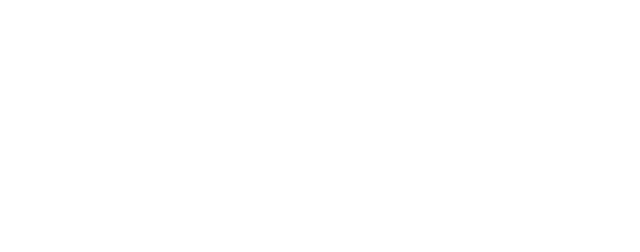
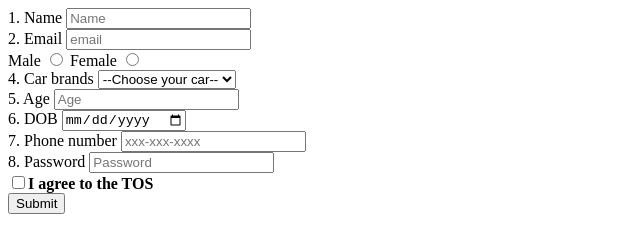
Before and after one commit to acciojob/signup-form-car-somiyaratna, a website: page main.html in a window 1280 px wide. Shown: the whole page, without its empty margins (0-640 px from the left). Drawn offline with Linux system fonts and the light colour scheme.

Commit message:
created a submission

```diff
--- a/main.html
+++ b/main.html
@@ -1,16 +1,63 @@
 <!DOCTYPE html>
 
 <html>
+  <head>
+    <link rel="stylesheet" href="styles.css" />
+  </head>
 
-<head>
-	<link rel="stylesheet" href="styles.css">
-</head>
-
-<body>
-	<!-- the entire body must be written by student -->
-    <script type="text/javascript" src="./script.js">
-</script>
-
-</body>
-
+  <body>
+    <!-- the entire body must be written by student -->
+    <form action="" method="get">
+      <div>
+        <label for="name">1. Name</label>
+        <input type="text" id="name" placeholder="Name" required />
+      </div>
+      <div>
+        <label for="email">2. Email</label>
+        <input type="email" id="email" placeholder="email" required />
+      </div>
+      <div>
+        <label for="genderM">Male</label>
+        <input type="radio" id="gender" name="gender" required />
+        <label for="genderF">Female</label>
+        <input type="radio" id="gender" name="gender" required />
+      </div>
+      <div>
+        <label for="cars">4. Car brands</label>
+        <select name="cars" id="cars" required>
+          <option value="" disabled selected>--Choose your car--</option>
+          <option>BMW</option>
+          <option>Audi</option>
+          <option>Mercedez</option>
+        </select>
+      </div>
+      <div>
+        <label for="age">5. Age</label>
+        <input type="number" id="age" placeholder="Age" required />
+      </div>
+      <div>
+        <label for="name">6. DOB</label>
+        <input type="date" id="dob" required />
+      </div>
+      <div>
+        <label for="name">7. Phone number</label>
+        <input
+          type="tel"
+          id="phonenumber"
+          placeholder="xxx-xxx-xxxx"
+          required
+        />
+      </div>
+      <div>
+        <label for="name">8. Password</label>
+        <input type="password" id="password" placeholder="Password" required />
+      </div>
+      <div>
+        <label for="tos"></label>
+        <input type="checkbox" id="tos" required /><b>I agree to the TOS</b>
+      </div>
+      <button type="submit">Submit</button>
+    </form>
+    <script type="text/javascript" src="./script.js"></script>
+  </body>
 </html>
```
